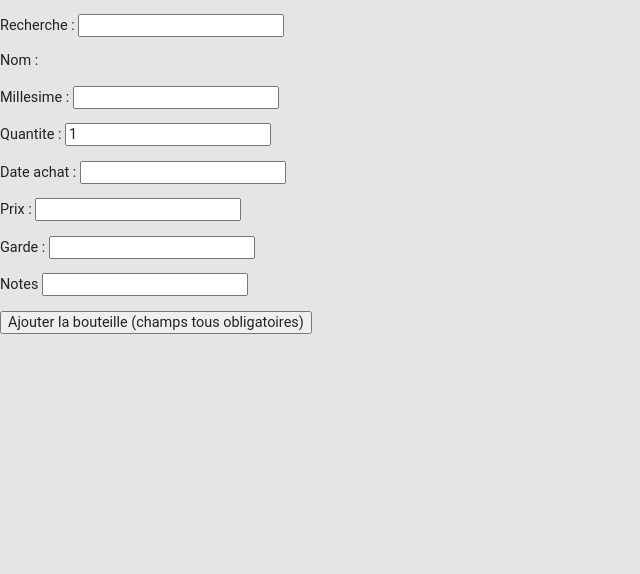
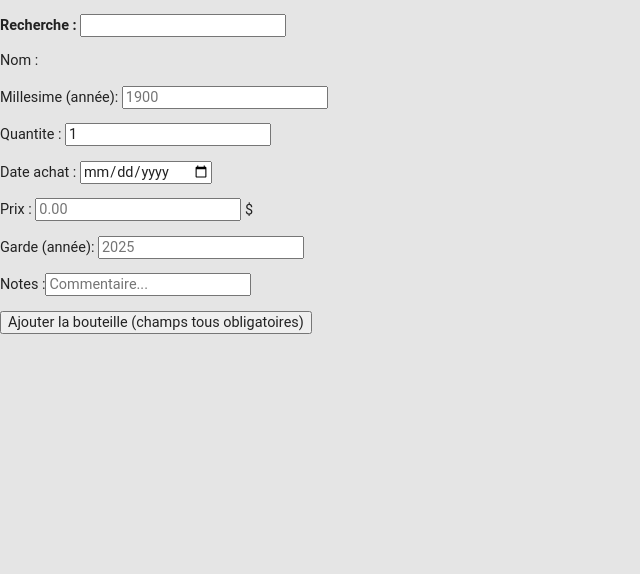
Before and after one commit to absahmed799/vino-web2, a PHP site: template vues/ajouter.php in a window 1280 px wide. Shown: the part 120-694 px from the top of the page, without its empty margins (0-640 px from the left). Run offline with PHP 8.4, Linux system fonts and the light colour scheme; the template is opened without the code that fills it, so the values that code supplies are empty; some libraries are stand-ins or nearby versions.

Commit message:
pg - correction du form ajouter

```diff
--- a/js/main.js
+++ b/js/main.js
@@ -8,7 +8,8 @@
  *
  */
 
-const BaseURL = "http://localhost/vino-git/";
+//const BaseURL = "http://localhost/vino-git/";
+const BaseURL = "http://127.0.0.1:8888/vino_etu/";
 //const BaseURL = document.baseURI;
 console.log(BaseURL);
 window.addEventListener("load", function () {
--- a/vues/ajouter.php
+++ b/vues/ajouter.php
@@ -1,20 +1,22 @@
 <div class="ajouter">
 
     <div class="nouvelleBouteille" vertical layout>
-        Recherche : <input type="text" name="nom_bouteille">
+        <strong>Recherche : </strong><input type="text" name="nom_bouteille">
         <ul class="listeAutoComplete">
 
         </ul>
-            <div >
-                <p>Nom : <span data-id="" class="nom_bouteille"></span></p>
-                <p>Millesime : <input name="millesime"></p>
-                <p>Quantite : <input name="quantite" value="1"></p>
-                <p>Date achat : <input name="date_achat"></p>
-                <p>Prix : <input name="prix"></p>
-                <p>Garde : <input name="garde_jusqua"></p>
-                <p>Notes <input name="notes"></p>
-            </div>
-            <button name="ajouterBouteilleCellier">Ajouter la bouteille (champs tous obligatoires)</button>
+        <div>
+            <p>Nom : <!-- <input data-id="" class="nom_bouteille" type="text" name="nom_bouteille" placeholder="Nom de la bouteille" disabled> -->
+                 <strong><span data-id="" class="nom_bouteille"></span></strong>
+            </p>
+            <p>Millesime (année): <input type="number" name="millesime" placeholder="1900"></p>
+            <p>Quantite : <input type="number" min="1" name="quantite" value="1"></p>
+            <p>Date achat : <input type="date" name="date_achat"></p>
+            <p>Prix : <input type="number" min="0" step="0.01" name="prix" placeholder="0.00"> $</p>
+            <p>Garde (année): <input type="number" name="garde_jusqua" placeholder="2025"></p>
+            <p>Notes :<input type="text" placeholder="Commentaire..." name="notes"></p>
         </div>
+        <button name="ajouterBouteilleCellier">Ajouter la bouteille (champs tous obligatoires)</button>
     </div>
 </div>
+</div>
```
